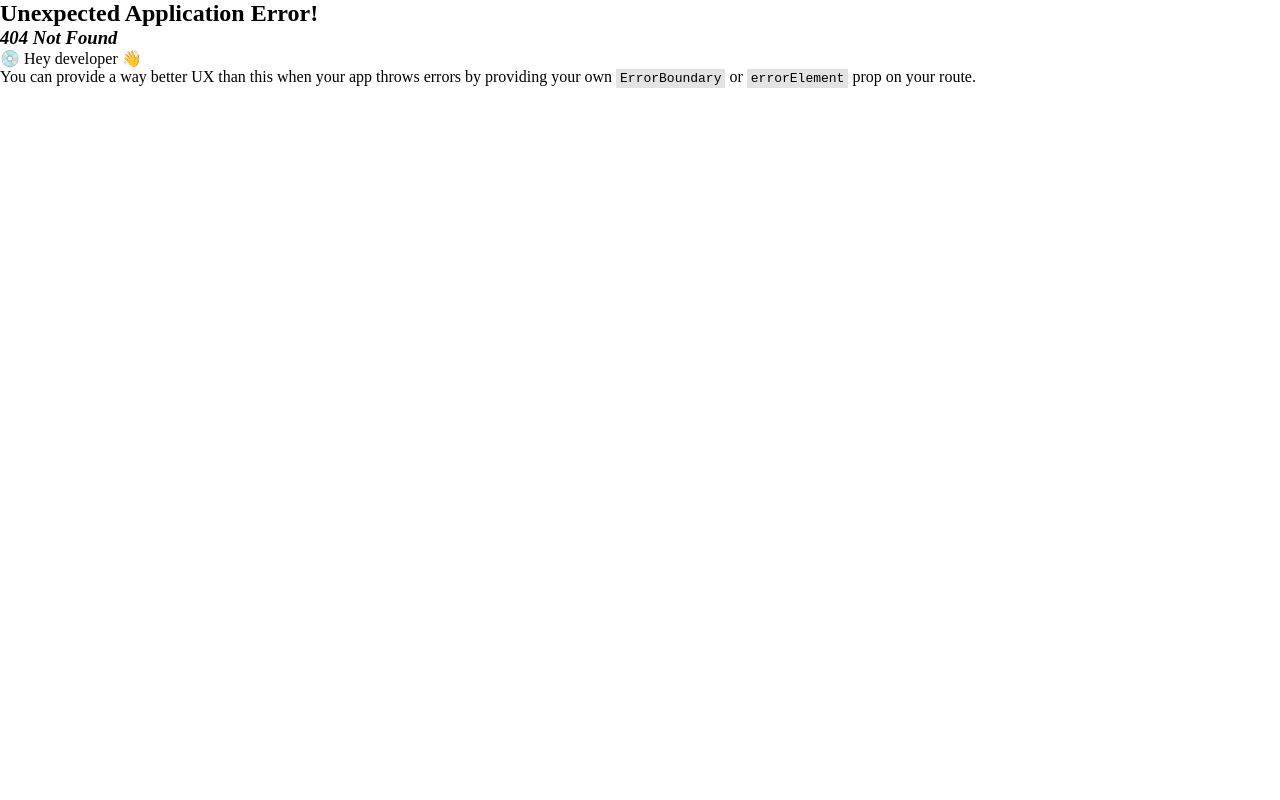
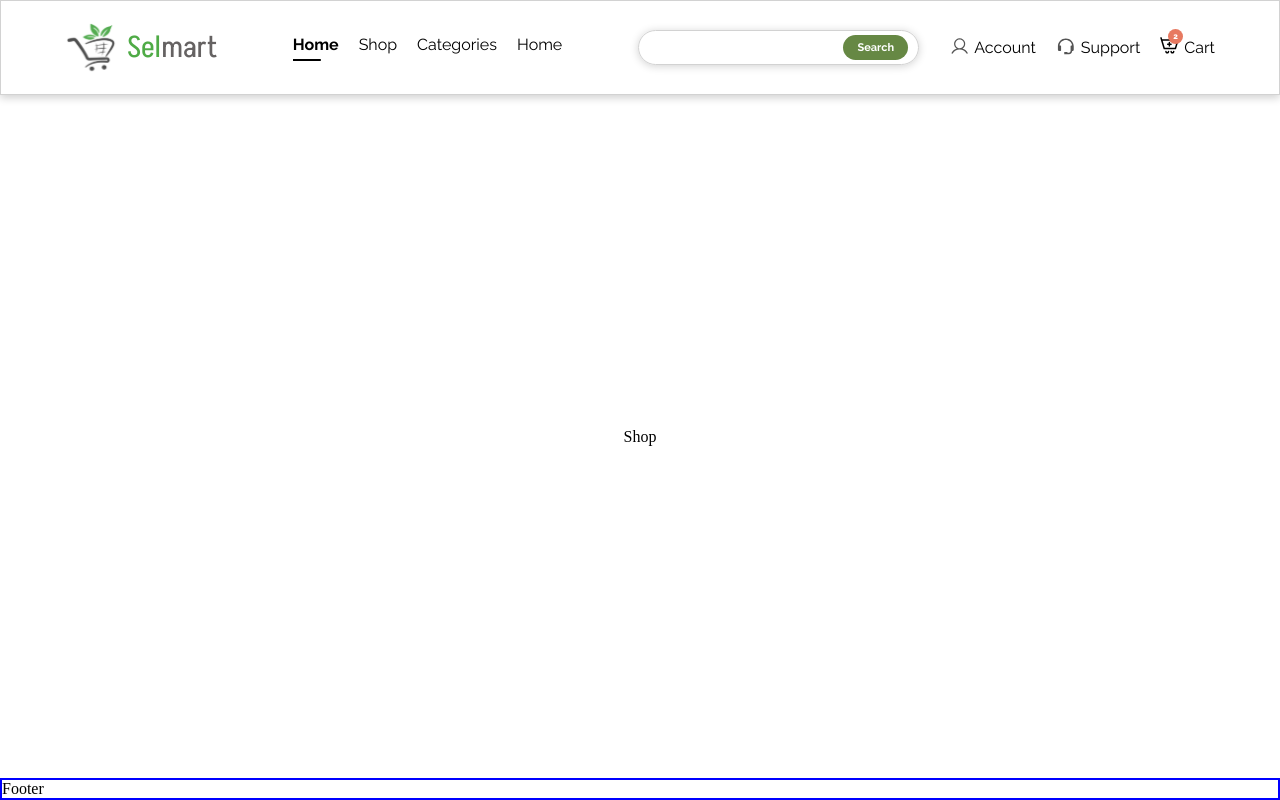
Before and after one commit to mambachristophersteven/selmart-copy, a React (Vite) app: page /shop in a window 1280 px wide. Before the commit this address had no page. Built offline with nearby package versions, Linux system fonts and the light colour scheme.

Commit message:
changing about to shop and adding Link element from react router dom

```diff
--- a/src/App.jsx
+++ b/src/App.jsx
@@ -3,7 +3,7 @@ import { createBrowserRouter, RouterProvider, Outlet } from 'react-router-dom'
 import Navbar from './Components/Navbar/Navbar'
 import Footer from './Components/Footer/Footer'
 import Home from './Pages/Home/Home'
-import About from './Pages/About/About'
+import Shop from './Pages/Shop/Shop'
 
 const Layout = () => {
   return(
@@ -25,8 +25,8 @@ const router = createBrowserRouter([
         element: <Home />,
       },
       {
-        path: "/about",
-        element: <About />,
+        path: "/shop",
+        element: <Shop />
       }
     ]
   }
--- a/src/Components/Navbar/Navbar.jsx
+++ b/src/Components/Navbar/Navbar.jsx
@@ -5,6 +5,7 @@ import account_icon from '../../assets/account-icon.svg'
 import support_icon from '../../assets/support-icon.svg'
 import cart_icon from '../../assets/cart-icon.svg'
 import { useState } from 'react'
+import { Link } from 'react-router-dom'
 
 
 
@@ -36,28 +37,29 @@ const Navbar = () => {
       <div className={styles.nav_links}>
         <ul>
           <li className={current ==="home"? styles.active_page:""} onClick={activeHome}>
-            <a href="#">
+            <Link to='/'>
               <p>home</p>
               <img src={nav_on} alt="" />
-            </a>
+            </Link>
+
           </li>
           <li className={current ==="shop"? styles.active_page:""} onClick={activeShop}>
-            <a href="#">
+            <Link to='/shop'>
               <p>shop</p>
               <img src={nav_on} alt="" />
-            </a>
+            </Link>
           </li>
           <li className={current ==="categories"? styles.active_page:""} onClick={activeCategories}>
-            <a href="#">
+            <Link to='/categories'>
               <p>categories</p>
               <img src={nav_on} alt="" />
-            </a>
+            </Link>
           </li>
           <li className={current ==="deals"? styles.active_page:""} onClick={activeDeals}>
-            <a href="#">
-              <p>deals</p>
+            <Link to='/deals'>
+              <p>home</p>
               <img src={nav_on} alt="" />
-            </a>
+            </Link>
           </li>
         </ul>
       </div>
--- a/src/Pages/About/About.jsx
+++ /dev/null
@@ -1,10 +0,0 @@
-import styles from './About.module.css'
-
-
-const About = () => {
-  return (
-    <div className={styles.about}>About</div>
-  )
-}
-
-export default About
--- /dev/null
+++ b/src/Pages/Shop/Shop.jsx
@@ -0,0 +1,10 @@
+import styles from './Shop.module.css'
+
+
+const Shop = () => {
+  return (
+    <div className={styles.Shop}>Shop</div>
+  )
+}
+
+export default Shop
```
Also changed, not shown: src/Pages/Shop/Shop.module.css (added).
